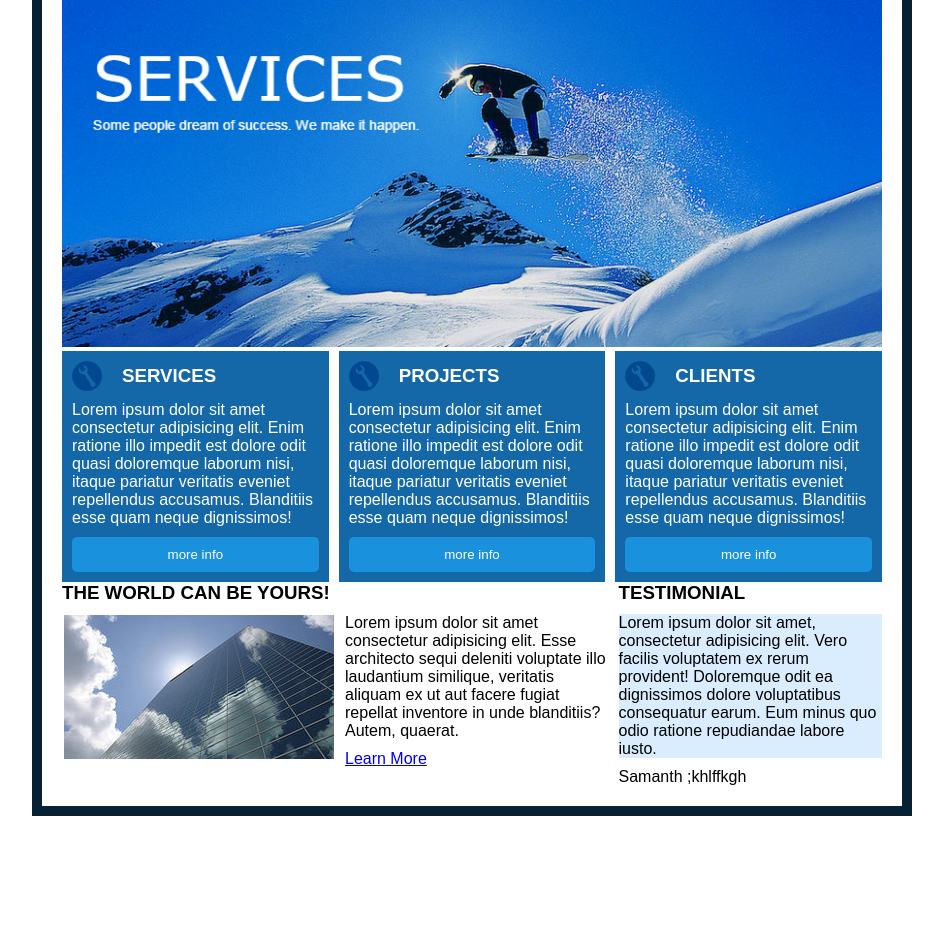
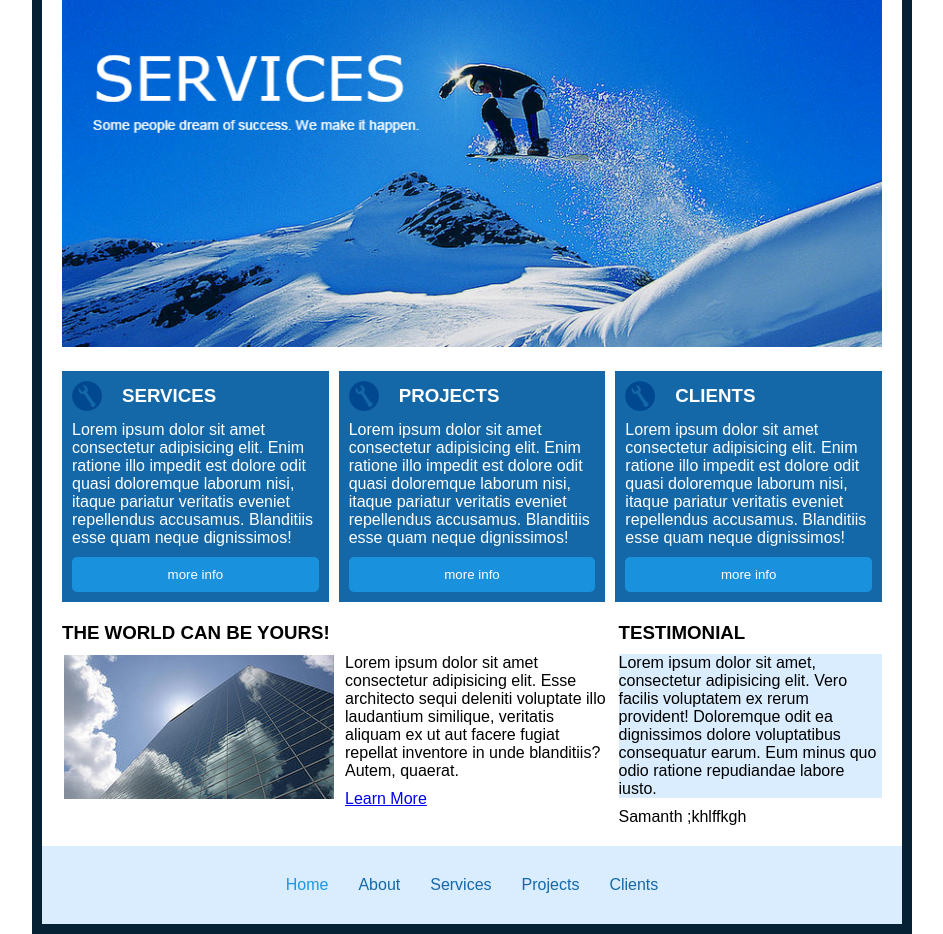
Before and after one commit to jabranebenhadjmessaoud/Web_Fundamentals, a plain HTML site: page Week_2/Day_1/codereview/index.html in a window 1280 px wide. Shown: the part 68-1002 px from the top of the page, without its empty margins (168-1111 px from the left). Before the commit the page ends 884 px from the top, so only its background shows below. Drawn offline with Linux system fonts and the light colour scheme.

Commit message:
after code review

```diff
--- a/Week_2/Day_1/codereview/index.html
+++ b/Week_2/Day_1/codereview/index.html
@@ -65,7 +65,15 @@
                 </div>
             </div>
         </div>
-        <div class="footer"></div>
+        <div class="footer">
+            <ul>
+                <li>Home</li>
+                <li>About</li>
+                <li>Services</li>
+                <li>Projects</li>
+                <li>Clients</li>
+            </ul>
+        </div>
     </div>
 </body>
 </html>
--- a/Week_2/Day_1/codereview/style.css
+++ b/Week_2/Day_1/codereview/style.css
@@ -37,6 +37,9 @@
 .main{
     padding: 20px;
     background-color: white;
+    display: flex;
+    flex-direction: column;
+    gap: 20px;
 }
 .cardtitle{
     display: flex;
@@ -80,3 +83,17 @@
 .whitecard div{
     background-color: #daedff;
 }
+.footer{
+    background-color: #daedff;
+    padding: 30px;
+
+}
+.footer ul{
+    display: flex;
+    align-items: center;
+    justify-content: center;
+    gap: 30px;
+    list-style-type: none;
+    color: #1468a8;
+}
+.footer ul li:first-child{color:#1a97e6;}
```
